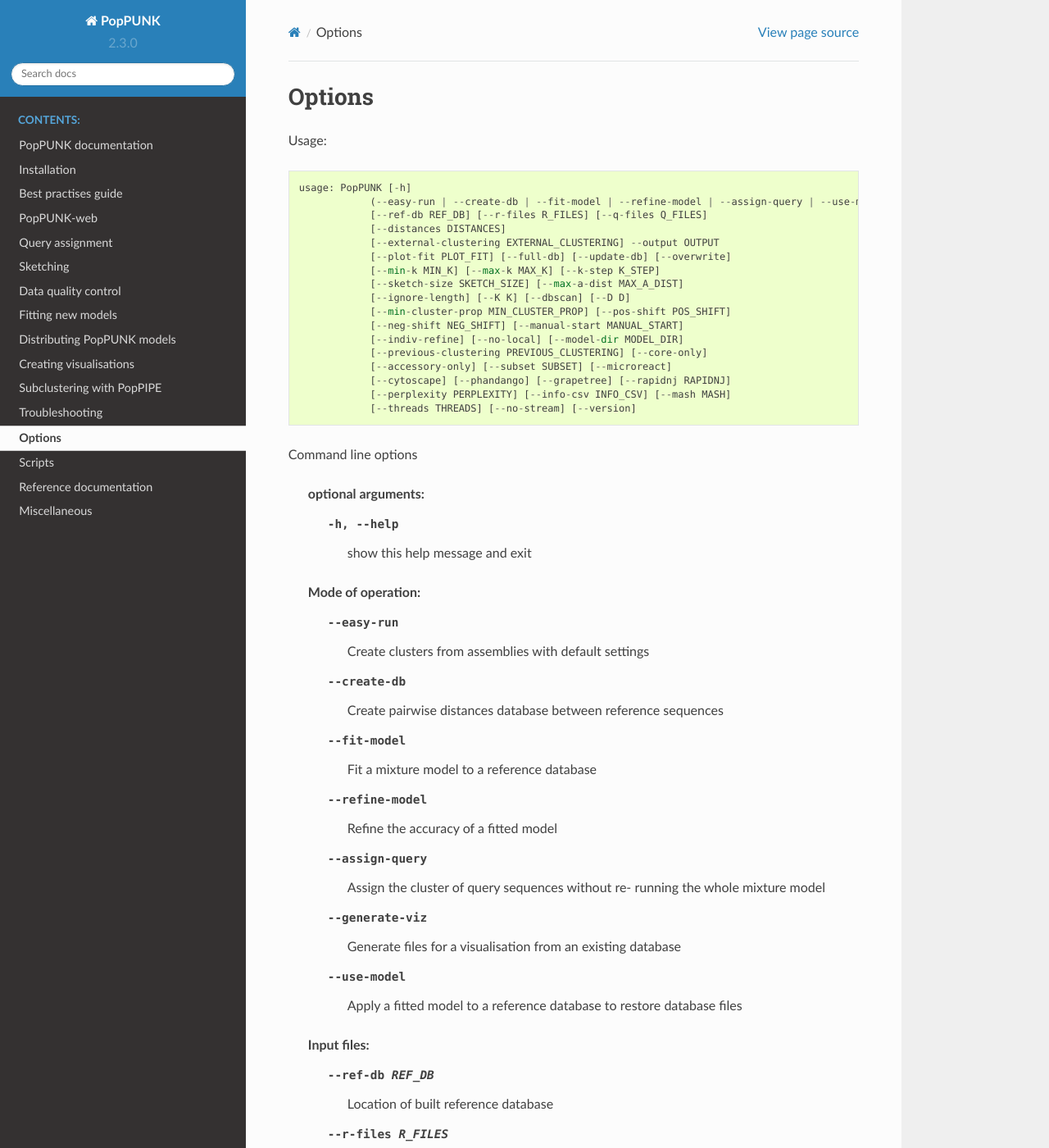
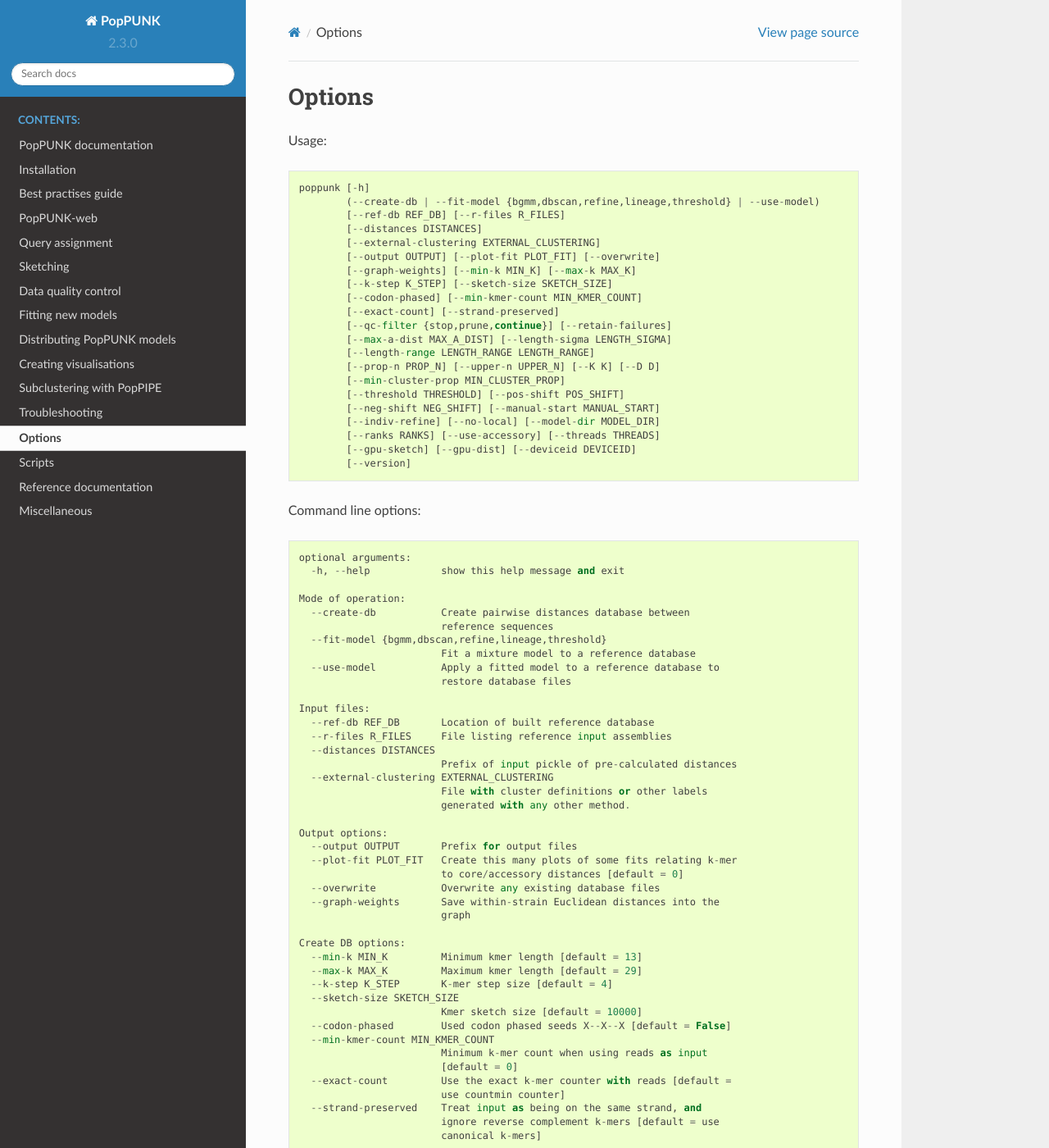
Before and after one commit to bacpop/PopPUNK, a Sphinx documentation site: the page built from docs/options.rst, in a window 1280 px wide and 1400 px high. Shown: the whole window at 82% size. Built offline with Sphinx 7.4.7 and the Read the Docs theme 2.0.0, drawn with Linux system fonts in a browser that asks for light colours; some of the changed text lies outside the part shown.

Commit message:
Add docs for DBSCAN
Also fixes number of assignments in output to terminal

```diff
--- a/docs/model_fitting.rst
+++ b/docs/model_fitting.rst
@@ -61,6 +61,8 @@
 - ``--output``: where to save the model. If not specified this defaults to ``ref-db``.
 - ``--overwrite``: overwrite any existing files in the output directory.
 - ``--external-clustering``: any additional labels to add to the cluster output.
+- ``--graph-weights``: save the edges weights in the network as their Euclidean core-accessory
+  distances, rather than as 0 or 1 (useful for visualising the network).
 
 External clusters may be other cluster names, such as serotype, sequence type, cgMLST etc.
 PopPUNK clusters are mapped as one-to-many, so that each strain is labelled with all of
@@ -109,7 +111,8 @@
 
 However, when there are a very large number of points the likelihood has a tendency
 to totally override the prior in the estimated posterior, meaning many overlapping components
-may be fitted, which may give poor clusters, and is less robust to adding more data.
+may be fitted, which may give poor clusters, and is less robust to adding more data. It is possible
+for this mode to fail to converge, but it is more likely to produce a bad fit in difficult cases.
 
 The key parameter to specify is the maximum number of components ``--K``. You should
 choose a number based on the number of components you can see on your distance plot. This
@@ -256,7 +259,121 @@
 
 dbscan
 ------
+This mode uses `HDBSCAN <https://hdbscan.readthedocs.io/en/latest/>`__ to find clusters
+in the core and accessory distances. This is a versatile clustering algorithm capable of
+finding non-linear structure in the data, and can represent irregularly shaped components
+well. Possible drawbacks are that a fit cannot always be found (this can happen
+for small datasets with sparse points, or for datasets without much structure in the core
+and accessory), and that some points are classified as 'noise' so not all of their
+edges are included in the network (these are the small black points).
 
+dbscan usually needs little modification to run::
+
+    poppunk --fit-model dbscan --ref-db listeria
+    PopPUNK (POPulation Partitioning Using Nucleotide Kmers)
+	(with backend: sketchlib v1.6.0
+	 sketchlib: /Users/jlees/miniconda3/envs/pp-py38/lib/python3.8/site-packages/pp_sketchlib.cpython-38-darwin.so)
+
+    Graph-tools OpenMP parallelisation enabled: with 1 threads
+    Mode: Fitting dbscan model to reference database
+
+    Fit summary:
+        Number of clusters	5
+        Number of datapoints	8128
+        Number of assignments	7804
+
+    Scaled component means
+        [0.94155383 0.90322459]
+        [0.00527493 0.07044794]
+        [0.20945986 0.37491995]
+        [0.12876077 0.34294888]
+        [0.11413982 0.24224743]
+
+    Network summary:
+        Components	31
+        Density	0.0897
+        Transitivity	1.0000
+        Score	0.9103
+    Removing 97 sequences
+
+    Done
+
+In the output to the terminal:
+
+- The number of clusters is the number of spatial components found in the data.
+- Number of datapoints is the number of points used (all-vs-all distances), which
+  may have been subsampled from the maximum.
+- Number of assignments is the number of points assign to one of the spatial components,
+  so excluding noise points.
+- Scaled component means are the centres of the fitted components in the model, where
+  the core and accessory distances have been rescaled between 0 and 1. These can be
+  used with :ref:`manual-start`.
+
+The fit actually just uses the component closest to the origin -- any distances
+assigned to this component are within-strain. This is the most important part of the
+fit in this mode. In this case the identification of this component is identical to the bgmm
+fit, so they produce the same strains. Note there is a small yellow cluster which is poorly
+defined, but as it does not impact the within-strain cluster the fit is unaffected:
+
+.. image:: images/dbscan_fit.png
+   :alt:  DBSCAN fit
+   :align: center
+
+You can alter the fit with ``--D``, which sets a maximum number of clusters, and
+``--min-cluster-prop`` which sets the minimum number of points a cluster can have (as
+a proportion of 'Number of datapoints). If the means of both of the core and accessory are not
+strictly increasing between the within-strain and next further component, the clustering
+fails. In this case the minimum number of samples per cluster is halved, and the fit is
+tried again. If this goes below ten, no fit can be found.
+
+Increasing ``--min-cluster-prop`` or decreasing ``--D`` gets rid of the errant cluster above::
+
+    poppunk --fit-model dbscan --ref-db listeria --min-cluster-prop 0.01
+    PopPUNK (POPulation Partitioning Using Nucleotide Kmers)
+        (with backend: sketchlib v1.6.0
+        sketchlib: /Users/jlees/miniconda3/envs/pp-py38/lib/python3.8/site-packages/pp_sketchlib.cpython-38-darwin.so)
+
+    Graph-tools OpenMP parallelisation enabled: with 1 threads
+    Mode: Fitting dbscan model to reference database
+
+    Fit summary:
+        Number of clusters	4
+        Number of datapoints	8128
+        Number of assignments	7805
+
+    Scaled component means
+        [0.94155383 0.90322459]
+        [0.00522549 0.06876396]
+        [0.11515678 0.24488282]
+        [0.21152104 0.37635505]
+
+    Network summary:
+        Components	31
+        Density	0.0886
+        Transitivity	0.9953
+        Score	0.9071
+    Removing 95 sequences
+
+    Done
+
+But note that a few more noise points are generated, and fewer samples are removed
+when pruning cliques:
+
+.. image:: images/dbscan_fit_min_prop.png
+   :alt:  DBSCAN fit increasing assignments per cluster
+   :align: center
+
+Setting either ``--min-cluster-prop`` or ``--D`` too low can cause the fit to fail::
+
+    poppunk --fit-model dbscan --ref-db listeria --min-cluster-prop 0.05
+    PopPUNK (POPulation Partitioning Using Nucleotide Kmers)
+        (with backend: sketchlib v1.6.0
+        sketchlib: /Users/jlees/miniconda3/envs/pp-py38/lib/python3.8/site-packages/pp_sketchlib.cpython-38-darwin.so)
+
+    Graph-tools OpenMP parallelisation enabled: with 1 threads
+    Mode: Fitting dbscan model to reference database
+
+    Failed to find distinct clusters in this dataset
 
 refine
 ------
--- a/docs/options.rst
+++ b/docs/options.rst
@@ -3,129 +3,137 @@
 
 Usage::
 
-   usage: PopPUNK [-h]
-               (--easy-run | --create-db | --fit-model | --refine-model | --assign-query | --use-model | --generate-viz)
-               [--ref-db REF_DB] [--r-files R_FILES] [--q-files Q_FILES]
+       poppunk [-h]
+               (--create-db | --fit-model {bgmm,dbscan,refine,lineage,threshold} | --use-model)
+               [--ref-db REF_DB] [--r-files R_FILES]
                [--distances DISTANCES]
-               [--external-clustering EXTERNAL_CLUSTERING] --output OUTPUT
-               [--plot-fit PLOT_FIT] [--full-db] [--update-db] [--overwrite]
-               [--min-k MIN_K] [--max-k MAX_K] [--k-step K_STEP]
-               [--sketch-size SKETCH_SIZE] [--max-a-dist MAX_A_DIST]
-               [--ignore-length] [--K K] [--dbscan] [--D D]
-               [--min-cluster-prop MIN_CLUSTER_PROP] [--pos-shift POS_SHIFT]
+               [--external-clustering EXTERNAL_CLUSTERING]
+               [--output OUTPUT] [--plot-fit PLOT_FIT] [--overwrite]
+               [--graph-weights] [--min-k MIN_K] [--max-k MAX_K]
+               [--k-step K_STEP] [--sketch-size SKETCH_SIZE]
+               [--codon-phased] [--min-kmer-count MIN_KMER_COUNT]
+               [--exact-count] [--strand-preserved]
+               [--qc-filter {stop,prune,continue}] [--retain-failures]
+               [--max-a-dist MAX_A_DIST] [--length-sigma LENGTH_SIGMA]
+               [--length-range LENGTH_RANGE LENGTH_RANGE]
+               [--prop-n PROP_N] [--upper-n UPPER_N] [--K K] [--D D]
+               [--min-cluster-prop MIN_CLUSTER_PROP]
+               [--threshold THRESHOLD] [--pos-shift POS_SHIFT]
                [--neg-shift NEG_SHIFT] [--manual-start MANUAL_START]
                [--indiv-refine] [--no-local] [--model-dir MODEL_DIR]
-               [--previous-clustering PREVIOUS_CLUSTERING] [--core-only]
-               [--accessory-only] [--subset SUBSET] [--microreact]
-               [--cytoscape] [--phandango] [--grapetree] [--rapidnj RAPIDNJ]
-               [--perplexity PERPLEXITY] [--info-csv INFO_CSV] [--mash MASH]
-               [--threads THREADS] [--no-stream] [--version]
+               [--ranks RANKS] [--use-accessory] [--threads THREADS]
+               [--gpu-sketch] [--gpu-dist] [--deviceid DEVICEID]
+               [--version]
 
-Command line options
+Command line options::
 
-   optional arguments:
-     -h, --help            show this help message and exit
+  optional arguments:
+    -h, --help            show this help message and exit
 
-   Mode of operation:
-     --easy-run            Create clusters from assemblies with default settings
-     --create-db           Create pairwise distances database between reference
-                           sequences
-     --fit-model           Fit a mixture model to a reference database
-     --refine-model        Refine the accuracy of a fitted model
-     --assign-query        Assign the cluster of query sequences without re-
-                           running the whole mixture model
-     --generate-viz        Generate files for a visualisation from an existing
-                           database
-     --use-model           Apply a fitted model to a reference database to
-                           restore database files
+  Mode of operation:
+    --create-db           Create pairwise distances database between
+                          reference sequences
+    --fit-model {bgmm,dbscan,refine,lineage,threshold}
+                          Fit a mixture model to a reference database
+    --use-model           Apply a fitted model to a reference database to
+                          restore database files
 
+  Input files:
+    --ref-db REF_DB       Location of built reference database
+    --r-files R_FILES     File listing reference input assemblies
+    --distances DISTANCES
+                          Prefix of input pickle of pre-calculated distances
+    --external-clustering EXTERNAL_CLUSTERING
+                          File with cluster definitions or other labels
+                          generated with any other method.
 
-   Input files:
-     --ref-db REF_DB       Location of built reference database
-     --r-files R_FILES     File listing reference input assemblies
-     --q-files Q_FILES     File listing query input assemblies
-     --distances DISTANCES
-                           Prefix of input pickle of pre-calculated distances
-     --external-clustering EXTERNAL_CLUSTERING
-                           File with cluster definitions or other labels
-                           generated with any other method.
+  Output options:
+    --output OUTPUT       Prefix for output files
+    --plot-fit PLOT_FIT   Create this many plots of some fits relating k-mer
+                          to core/accessory distances [default = 0]
+    --overwrite           Overwrite any existing database files
+    --graph-weights       Save within-strain Euclidean distances into the
+                          graph
 
-   Output options:
-     --output OUTPUT       Prefix for output files (required)
-     --plot-fit PLOT_FIT   Create this many plots of some fits relating k-mer to
-                           core/accessory distances [default = 0]
-     --full-db             Keep full reference database, not just representatives
-     --update-db           Update reference database with query sequences
-     --overwrite           Overwrite any existing database files
+  Create DB options:
+    --min-k MIN_K         Minimum kmer length [default = 13]
+    --max-k MAX_K         Maximum kmer length [default = 29]
+    --k-step K_STEP       K-mer step size [default = 4]
+    --sketch-size SKETCH_SIZE
+                          Kmer sketch size [default = 10000]
+    --codon-phased        Used codon phased seeds X--X--X [default = False]
+    --min-kmer-count MIN_KMER_COUNT
+                          Minimum k-mer count when using reads as input
+                          [default = 0]
+    --exact-count         Use the exact k-mer counter with reads [default =
+                          use countmin counter]
+    --strand-preserved    Treat input as being on the same strand, and
+                          ignore reverse complement k-mers [default = use
+                          canonical k-mers]
 
-   Kmer comparison options:
-     --min-k MIN_K         Minimum kmer length [default = 9]
-     --max-k MAX_K         Maximum kmer length [default = 29]
-     --k-step K_STEP       K-mer step size [default = 4]
-     --sketch-size SKETCH_SIZE
-                           Kmer sketch size [default = 10000]
+  Quality control options:
+    --qc-filter {stop,prune,continue}
+                          Behaviour following sequence QC step: "stop"
+                          [default], "prune" (analyse data passing QC), or
+                          "continue" (analyse all data)
+    --retain-failures     Retain sketches of genomes that do not pass QC
+                          filters in separate database [default = False]
+    --max-a-dist MAX_A_DIST
+                          Maximum accessory distance to permit [default =
+                          0.5]
+    --length-sigma LENGTH_SIGMA
+                          Number of standard deviations of length
+                          distribution beyond which sequences will be
+                          excluded [default = 5]
+    --length-range LENGTH_RANGE LENGTH_RANGE
+                          Allowed length range, outside of which sequences
+                          will be excluded [two values needed - lower and
+                          upper bounds]
+    --prop-n PROP_N       Threshold ambiguous base proportion above which
+                          sequences will be excluded [default = 0.1]
+    --upper-n UPPER_N     Threshold ambiguous base count above which
+                          sequences will be excluded
 
-   Quality control options:
-     --max-a-dist MAX_A_DIST
-                           Maximum accessory distance to permit [default = 0.5]
-     --ignore-length       Ignore outliers in terms of assembly length [default =
-                           False]
+  Model fit options:
+    --K K                 Maximum number of mixture components [default = 2]
+    --D D                 Maximum number of clusters in DBSCAN fitting
+                          [default = 100]
+    --min-cluster-prop MIN_CLUSTER_PROP
+                          Minimum proportion of points in a cluster in
+                          DBSCAN fitting [default = 0.0001]
+    --threshold THRESHOLD
+                          Cutoff if using --fit-model threshold
 
-   Model fit options:
-     --K K                 Maximum number of mixture components [default = 2]
-     --dbscan              Use DBSCAN rather than mixture model
-     --D D                 Maximum number of clusters in DBSCAN fitting [default
-                           = 100]
-     --min-cluster-prop MIN_CLUSTER_PROP
-                           Minimum proportion of points in a cluster in DBSCAN
-                           fitting [default = 0.0001]
+  Refine model options:
+    --pos-shift POS_SHIFT
+                          Maximum amount to move the boundary away from
+                          origin [default = to between-strain mean]
+    --neg-shift NEG_SHIFT
+                          Maximum amount to move the boundary towards the
+                          origin [default = to within-strain mean]
+    --manual-start MANUAL_START
+                          A file containing information for a start point.
+                          See documentation for help.
+    --indiv-refine        Also run refinement for core and accessory
+                          individually
+    --no-local            Do not perform the local optimization step (speed
+                          up on very large datasets)
+    --model-dir MODEL_DIR
+                          Directory containing model to use for assigning
+                          queries to clusters [default = reference database
+                          directory]
 
-   Refine model options:
-     --pos-shift POS_SHIFT
-                           Maximum amount to move the boundary away from origin
-                           [default = 0.2]
-     --neg-shift NEG_SHIFT
-                           Maximum amount to move the boundary towards the origin
-                           [default = 0.4]
-     --manual-start MANUAL_START
-                           A file containing information for a start point. See
-                           documentation for help.
-     --indiv-refine        Also run refinement for core and accessory
-                           individually
-     --no-local            Do not perform the local optimization step (speed up
-                           on very large datasets)
+  Lineage analysis options:
+    --ranks RANKS         Comma separated list of ranks used in lineage
+                          clustering [default = 1,2,3]
+    --use-accessory       Use accessory distances for lineage definitions
+                          [default = use core distances]
 
-   Database querying options:
-     --model-dir MODEL_DIR
-                           Directory containing model to use for assigning
-                           queries to clusters [default = reference database
-                           directory]
-     --previous-clustering PREVIOUS_CLUSTERING
-                           Directory containing previous cluster definitions and
-                           network [default = use that in the directory
-                           containing the model]
-     --core-only           Use a core-distance only model for assigning queries
-                           [default = False]
-     --accessory-only      Use an accessory-distance only model for assigning
-                           queries [default = False]
-
-   Further analysis options:
-     --subset SUBSET       File with list of sequences to include in
-                           visualisation (with --generate-viz only)
-     --microreact          Generate output files for microreact visualisation
-     --cytoscape           Generate network output files for Cytoscape
-     --phandango           Generate phylogeny and TSV for Phandango visualisation
-     --grapetree           Generate phylogeny and CSV for grapetree visualisation
-     --rapidnj RAPIDNJ     Path to rapidNJ binary to build NJ tree for Microreact
-     --perplexity PERPLEXITY
-                           Perplexity used to calculate t-SNE projection (with
-                           --microreact) [default=20.0]
-     --info-csv INFO_CSV   Epidemiological information CSV formatted for
-                           microreact (can be used with other outputs)
-
-   Other options:
-     --mash MASH           Location of mash executable
-     --threads THREADS     Number of threads to use [default = 1]
-     --no-stream           Use temporary files for mash dist interfacing. Reduce
-                           memory use/increase disk use for large datasets
-     --version             show program's version number and exit
+  Other options:
+    --threads THREADS     Number of threads to use [default = 1]
+    --gpu-sketch          Use a GPU when calculating sketches (read data
+                          only) [default = False]
+    --gpu-dist            Use a GPU when calculating distances [default =
+                          False]
+    --deviceid DEVICEID   CUDA device ID, if using GPU [default = 0]
+    --version             show program's version number and exit
```
Also changed, not shown: docs/scripts.rst (+9 -0 lines), docs/images/bgmm_fit_K10.png (renamed from docs/bgmm_fit_K10.png), docs/images/dbscan_fit.png, docs/images/dbscan_fit_min_prop.png (added), 1 other file.
